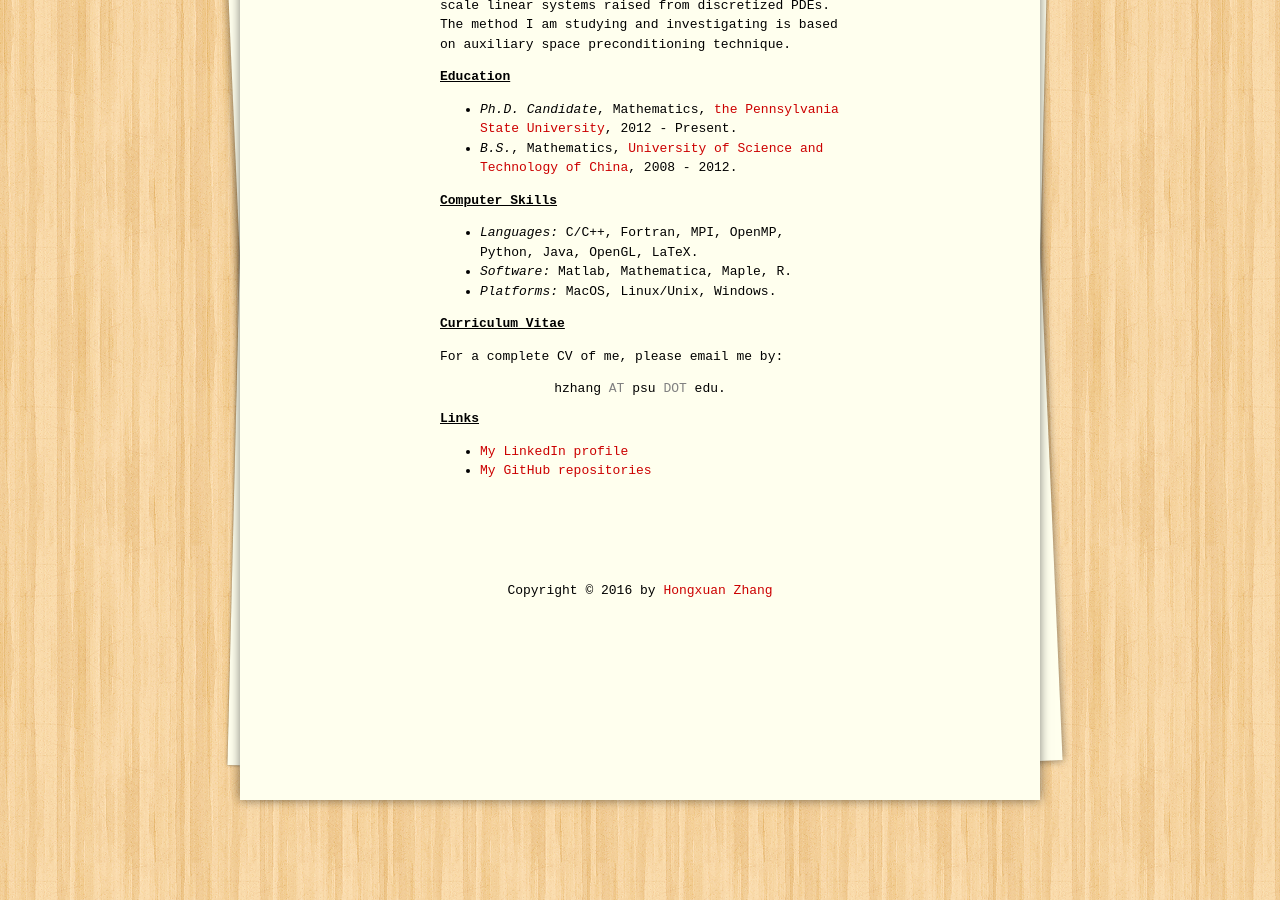
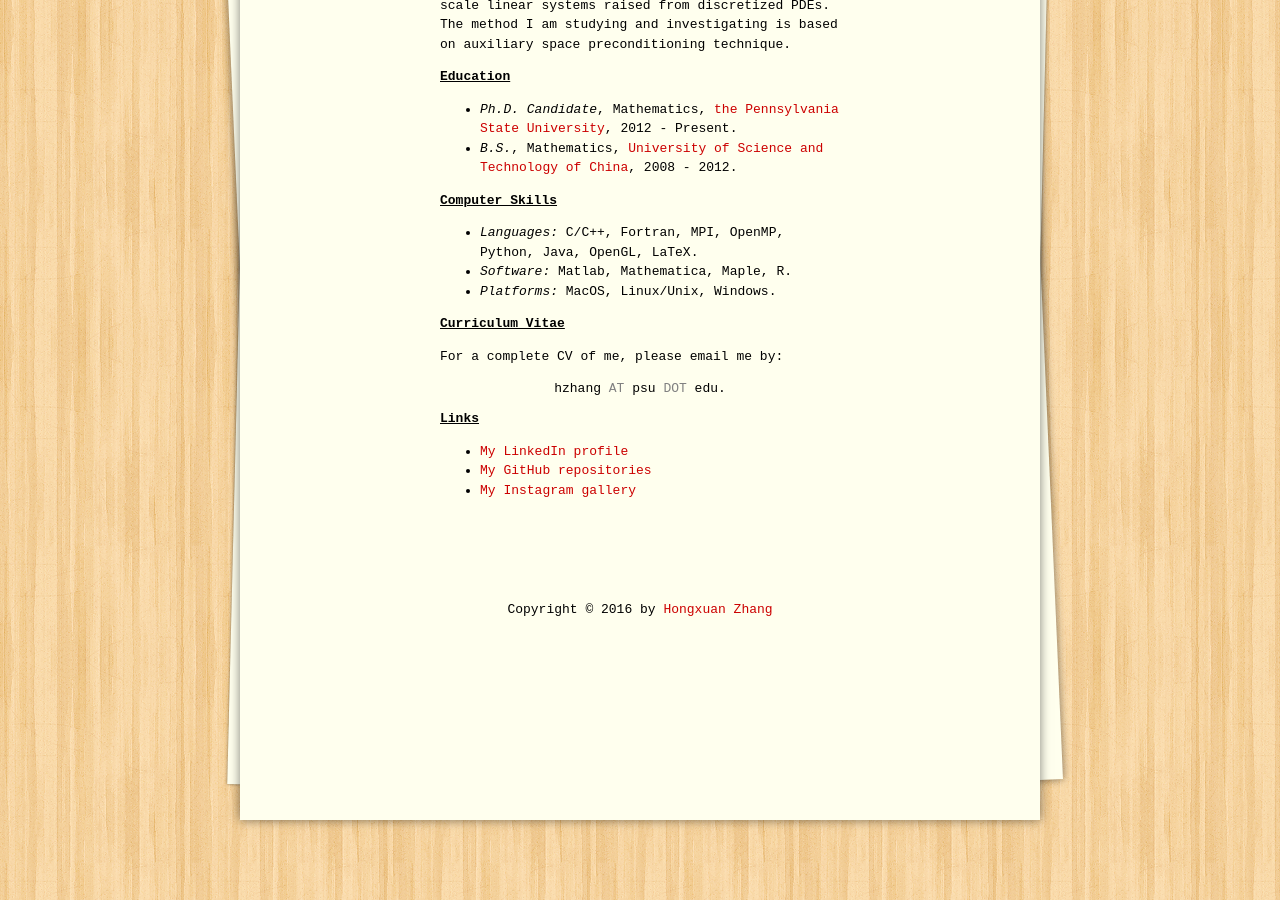
Before and after one commit to zhxsxuan/webpage, a Jekyll site: the page built from about.md, in a window 1280 px wide and 900 px high, scrolled down 608 px. Built offline with Jekyll 4.4.1, drawn with Linux system fonts in a browser that asks for light colours.

Commit message:
add Instagram

```diff
--- a/about.md
+++ b/about.md
@@ -26,5 +26,6 @@ For a complete CV of me, please email me by:
 <center> hzhang <span style="color:grey">AT</span> psu <span style="color:grey">DOT</span> edu.</center>
 
 ## Links
-* [My LinkedIn profile](https://www.linkedin.com/in/zhxsxuan)
-* [My GitHub repositories](https://github.com/zhxsxuan)
+* [My LinkedIn profile](https://www.linkedin.com/in/zhxsxuan/)
+* [My GitHub repositories](https://github.com/zhxsxuan/)
+* [My Instagram gallery](https://www.instagram.com/zhxsxuan/)
```
